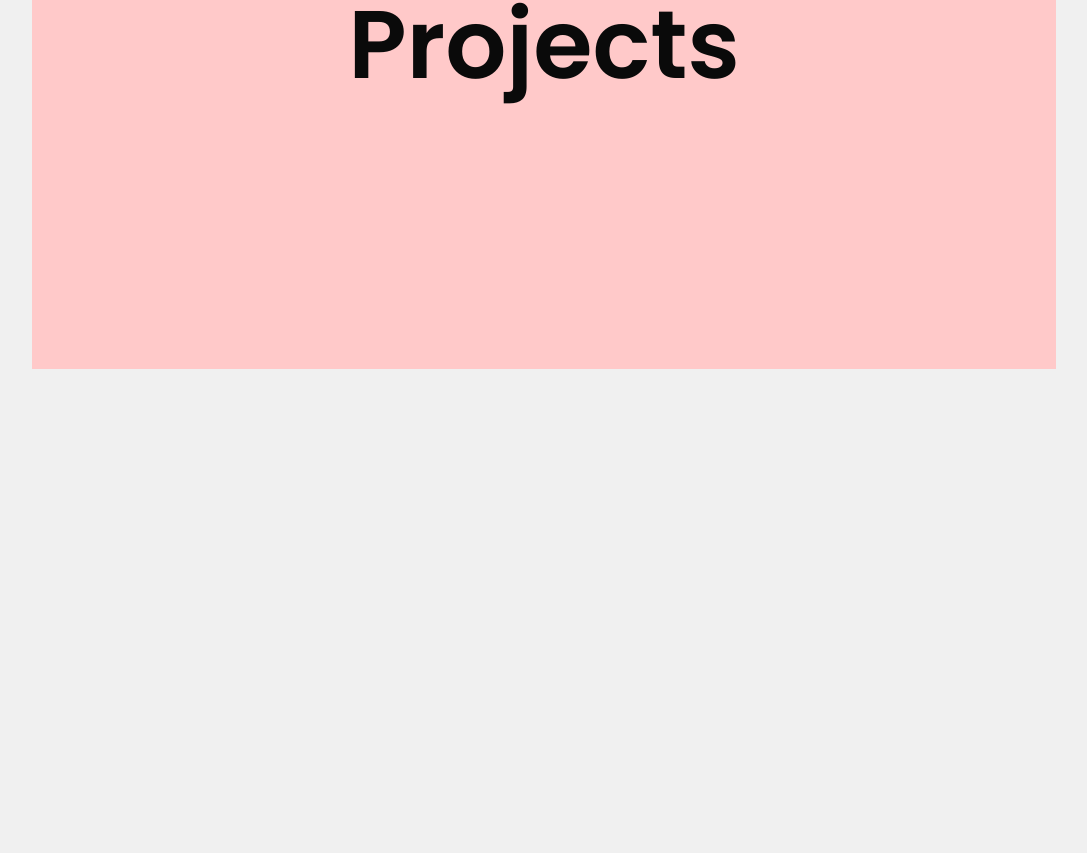
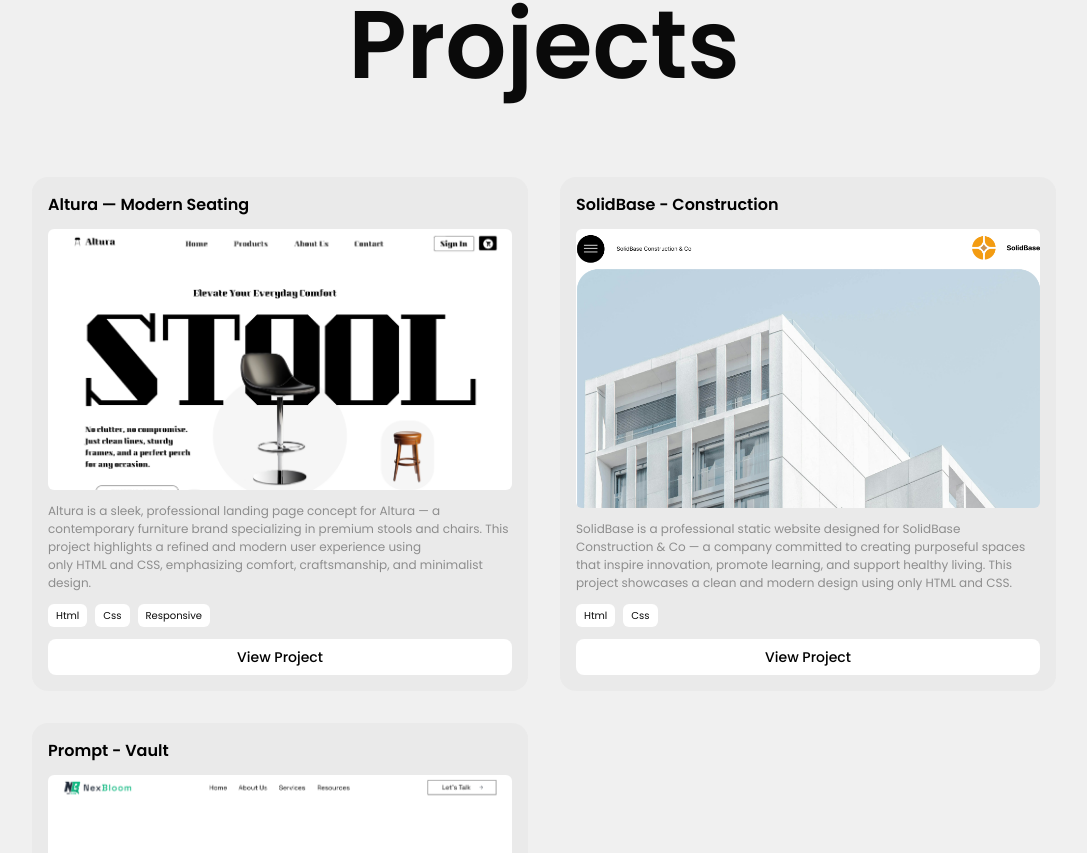
Before and after one commit to Prithivi2059/portfolio, a React (Vite) app: page / in a window 1280 px wide. Shown: the part 1367-2220 px from the top of the page, without its empty margins (96-1183 px from the left). Before the commit the page ends 1752 px from the top, so only its background shows below. Built offline with nearby package versions, Linux system fonts and the light colour scheme.

Commit message:
feat: enhance ProjectCard component with detailed project display; update Projects component structure and styling

```diff
--- a/src/components/ProjectCard.jsx
+++ b/src/components/ProjectCard.jsx
@@ -1,6 +1,20 @@
-const ProjectCard = () => {
+import { Button } from "./ui/button";
+const ProjectCard = ({ project }) => {
+    const { name, img, description, stack, link } = project;
     return (
-        <div></div>
+        <div className="bg-[#D9D9D9]/30  px-4 py-4 rounded-2xl flex flex-col gap-2 md:gap-3 ">
+            <h2 className="font-semibold text-black">{name}</h2>
+            <img className="w-full h-full object-cover rounded-sm" src={img} alt={name} />
+            <p className="text-gray-custom text-[12px] md:text-[12px]">{description}</p>
+            <ul className="flex gap-2 flex-wrap">
+                {stack.map((item, index) => (
+                    <li className="px-2 py-1 text-[10px] bg-white rounded-sm" key={index}>{item}</li>
+                ))}
+            </ul>
+            <Button asChild className="bg-white text-black hover:bg-white/70">
+                <a href={link} target="_blank" rel="noopener noreferrer">View Project</a>
+            </Button>
+        </div>
     )
 }
 
--- a/src/components/Projects.jsx
+++ b/src/components/Projects.jsx
@@ -3,12 +3,14 @@ import ProjectCard from "./ProjectCard";
 
 const Projects = () => {
     return (
-        <section className="w-full px-4 py-8 sm:py-12 bg-red-200">
+        <section className="w-full py-8 sm:py-12">
             <div className="flex flex-col justify-center items-center gap-8 md:gap-10 lg:gap-18">
                 <h1 className="h1">Projects</h1>
-                {projectCard.map((project) => (
-                    <ProjectCard key={project.id} {...project} />
-                ))}
+                <div className="grid grid-cols-1 md:grid-cols-2 w-full gap-8">
+                    {projectCard.map((project) => (
+                        <ProjectCard key={project.id} project={project} />
+                    ))}
+                </div>
             </div>
         </section>
     )
--- a/src/constants/index.js
+++ b/src/constants/index.js
@@ -71,7 +71,7 @@ export const projectCard = [
     img: "/images/solidbase.png",
     description:
       "SolidBase is a professional static website designed for SolidBase Construction & Co — a company committed to creating purposeful spaces that inspire innovation, promote learning, and support healthy living. This project showcases a clean and modern design using only HTML and CSS.",
-    stack: ["Html", "Css", "Responsive"],
+    stack: ["Html", "Css"],
     link: "https://prithivipm2580.github.io/SolidBase/",
   },
   {
```
